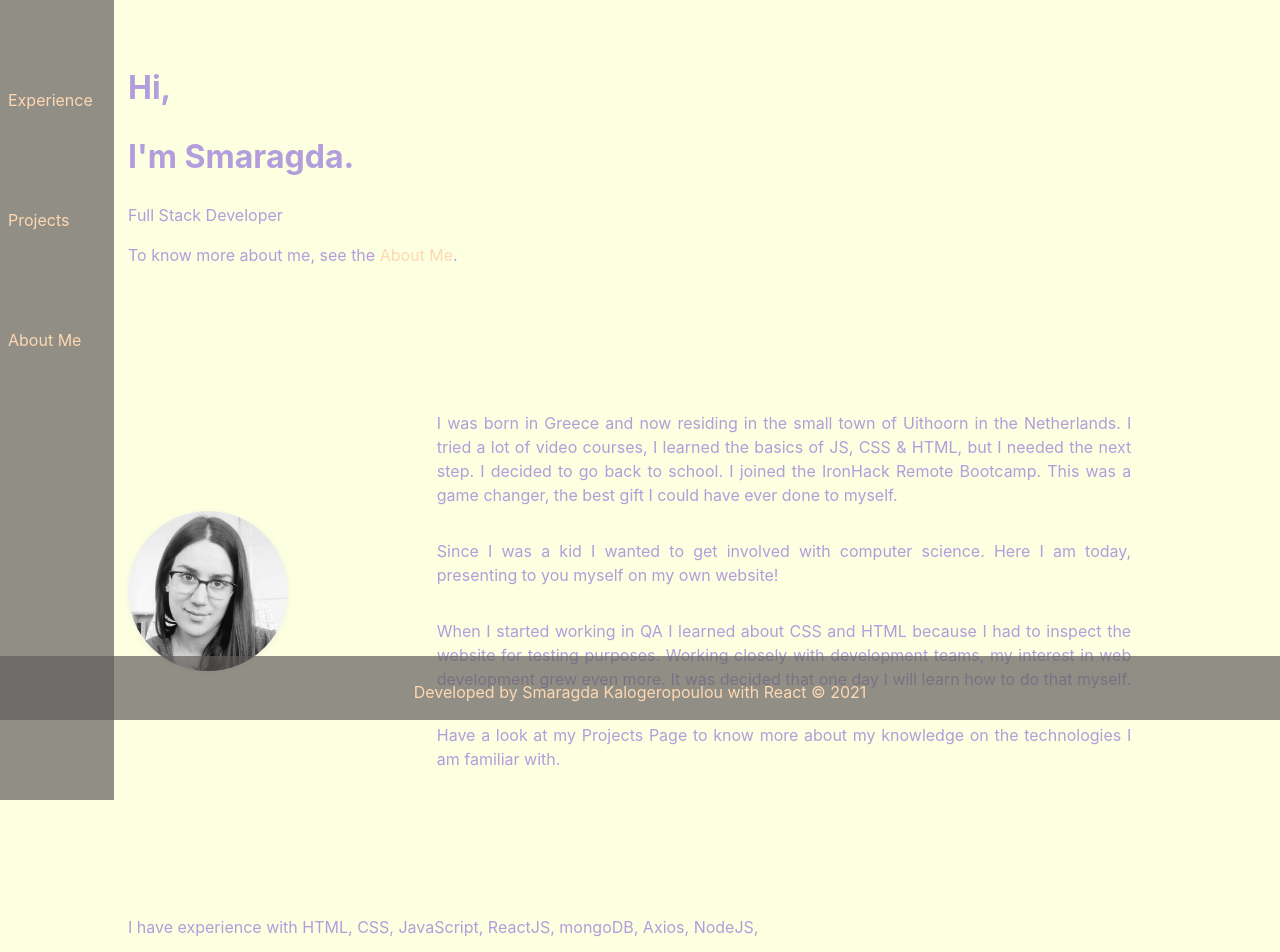
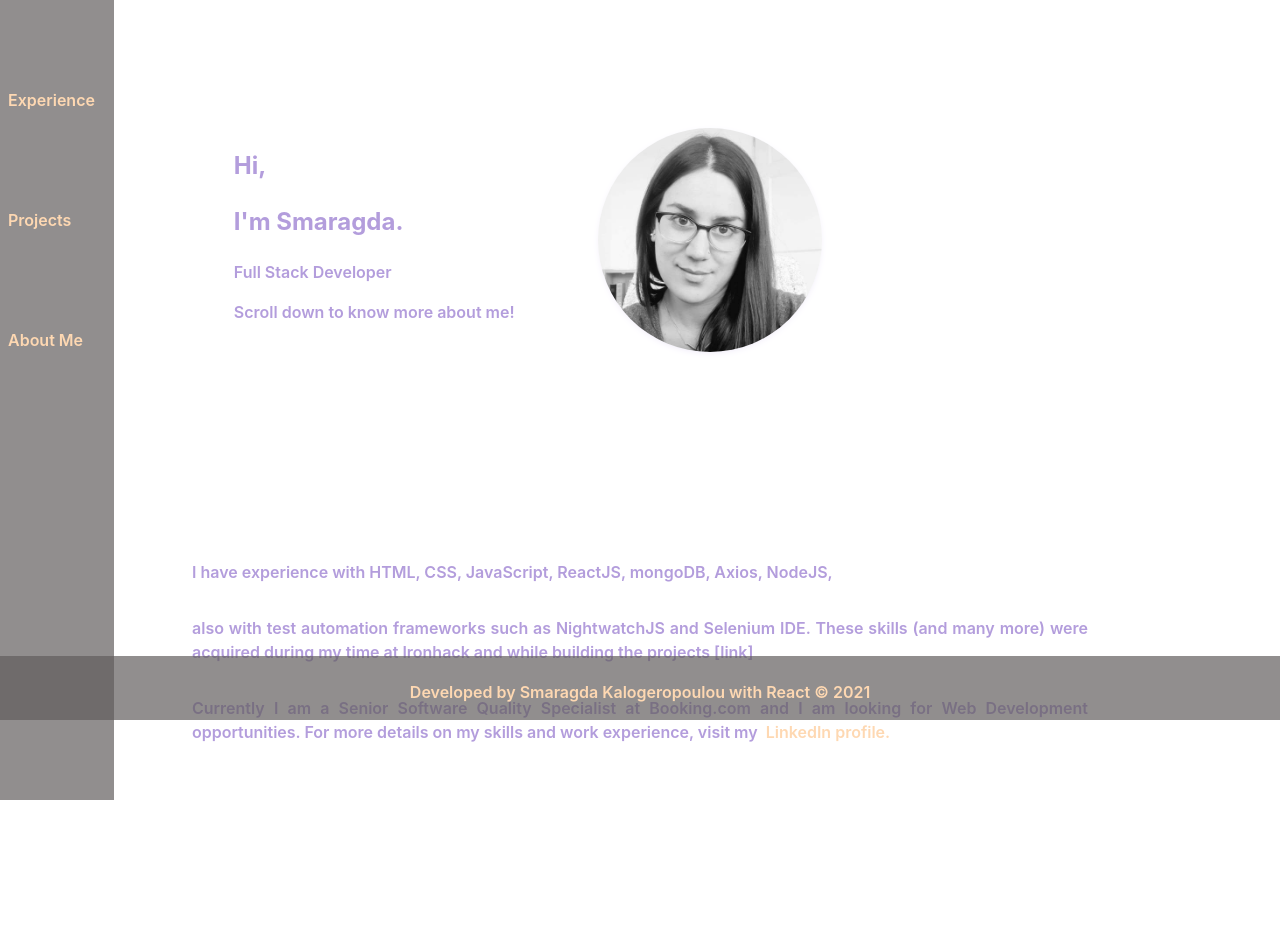
Before and after one commit to smara-gda/portfolio, a React (Create React App) app: page /about in a window 1280 px wide. Shown: the part 80-1032 px from the top of the page. Built offline with nearby package versions, Linux system fonts and the light colour scheme.

Commit message:
adding some styles

```diff
--- a/src/App.scss
+++ b/src/App.scss
@@ -19,8 +19,9 @@ body {
   font-family: -apple-system, BlinkMacSystemFont, 'proxima-nova', Montserrat,
     'Open-Sans', Roboto, Lato, Adelle;
   line-height: 1.5;
-  background-color: #fcffe0;
+  background-color: #ffffff;
   color: #b39ddc;
+  font-weight: 600;
 }
 
 a {
@@ -29,6 +30,6 @@ a {
 }
 
 .generic {
-  padding-left: 8em;
-  margin-top: 8em;
+  padding: 6em;
+  margin: 6em;
 }
--- a/src/components/AboutMe.jsx
+++ b/src/components/AboutMe.jsx
@@ -1,11 +1,10 @@
 import React from 'react';
-import profilePicture from './../picture/profilePicture.jpeg';
+
 import './AboutMe.scss';
 
 const AboutMe = React.forwardRef((props, ref) => {
   return (
     <div className="generic flex-wrapper" ref={ref}>
-      <img className="profile_pic" src={profilePicture} alt="profile" />
       <div className="flex-container">
         <p>
           I was born in Greece and now residing in the small town of Uithoorn in
--- a/src/components/AboutMe.scss
+++ b/src/components/AboutMe.scss
@@ -1,14 +1,8 @@
-.profile_pic {
-  width: 10em;
-  height: 10em;
-  border-radius: 50%;
-  box-shadow: 0 0.125em 0.75em -0.5em;
-}
-
 .flex-container {
   display: flex;
   flex-wrap: wrap;
   justify-content: center;
+  padding-bottom: 10em;
 
   p {
     text-align: justify;
--- a/src/components/Experiences.jsx
+++ b/src/components/Experiences.jsx
@@ -3,7 +3,7 @@ import './Experiences.scss';
 
 const Experiences = React.forwardRef((props, ref) => {
   return (
-    <div className="generic" ref={ref}>
+    <div className="flex-container" ref={ref}>
       <p>
         I have experience with HTML, CSS, JavaScript, ReactJS, mongoDB, Axios,
         NodeJS,
--- a/src/components/Experiences.scss
+++ b/src/components/Experiences.scss
@@ -1,3 +1,3 @@
-.flex-container {
-  display: flex;
-}
+// .flex-container {
+//   display: flex;
+// }
--- a/src/components/Home.jsx
+++ b/src/components/Home.jsx
@@ -1,18 +1,20 @@
 import React from 'react';
 import { Link } from 'react-router-dom';
+import profilePicture from './../picture/profilePicture.jpeg';
 
 import './Home.scss';
 
 const Home = React.forwardRef((props, ref) => {
   return (
-    <div className="generic" id="homeId" ref={ref}>
-      <h1>Hi,</h1>
-      <h1>I'm Smaragda.</h1>
-      <span>Full Stack Developer</span>
-      <p>
-        To know more about me, see the <Link to="/about">About Me</Link>.
-      </p>
-    </div>
+    <section className="generic home-section " id="homeId" ref={ref}>
+      <div>
+        <h1>Hi,</h1>
+        <h1>I'm Smaragda.</h1>
+        <span>Full Stack Developer</span>
+        <p>Scroll down to know more about me!</p>
+      </div>
+      <img className="profile_pic" src={profilePicture} alt="profile" />
+    </section>
   );
 });
 
--- a/src/components/Home.scss
+++ b/src/components/Home.scss
@@ -0,0 +1,12 @@
+.home-section {
+  display: flex;
+  justify-content: space-around;
+  align-items: stretch;
+}
+.profile_pic {
+  width: 14em;
+  height: 14em;
+  border-radius: 50%;
+  box-shadow: 0 0.125em 0.75em -0.5em;
+  margin-right: 14em;
+}
--- a/src/components/Main.jsx
+++ b/src/components/Main.jsx
@@ -14,11 +14,11 @@ const Main = () => {
   const projectsRef = React.useRef();
   return (
     <main>
-      <Header navRefs={[homeRef, aboutMeRef, experiencesRef, projectsRef]} />
+      <Header navRefs={[homeRef, experiencesRef, projectsRef, aboutMeRef]} />
       <Home ref={homeRef} />
-      <AboutMe ref={aboutMeRef} />
       <Experiences ref={experiencesRef} />
       <Projects ref={projectsRef} />
+      <AboutMe ref={aboutMeRef} />
       <Footer />
     </main>
   );
--- a/src/components/Projects.scss
+++ b/src/components/Projects.scss
@@ -2,7 +2,7 @@
   display: flex;
   flex-direction: row;
   justify-content: center;
-  padding-bottom: 8em;
+  // padding-bottom: 8em;
   margin-bottom: 2em;
 }
 
@@ -10,9 +10,9 @@
   border: 0.5px solid;
   border-radius: 8%;
   width: 50%;
-  padding: 1em 2em 10em 2em;
+  padding: 1em 2em 1em 2em;
   margin: 1em 2em 1em 2em;
   text-align: center;
-  height: 10em;
+  height: 19em;
   line-height: 18px;
 }
```
